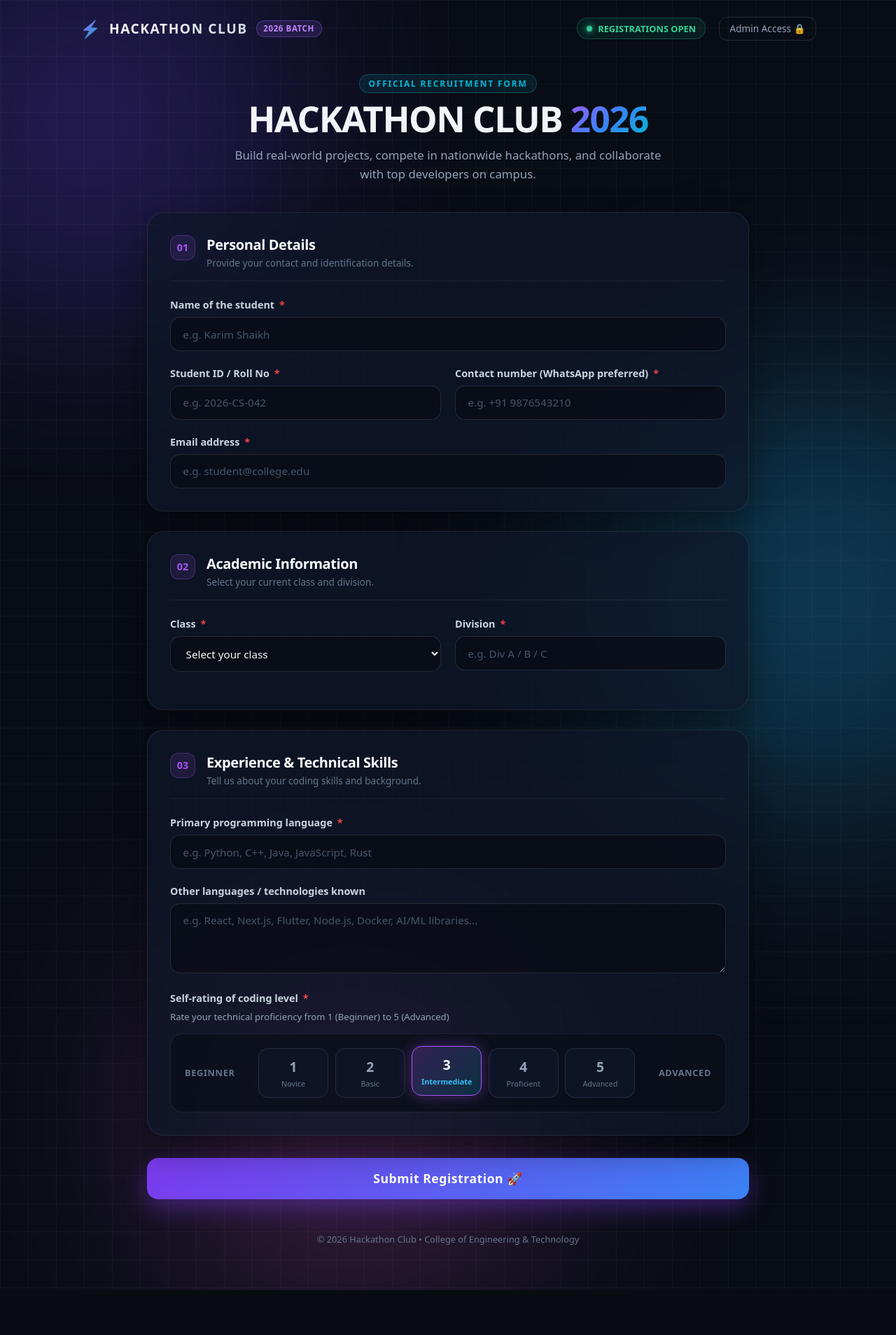
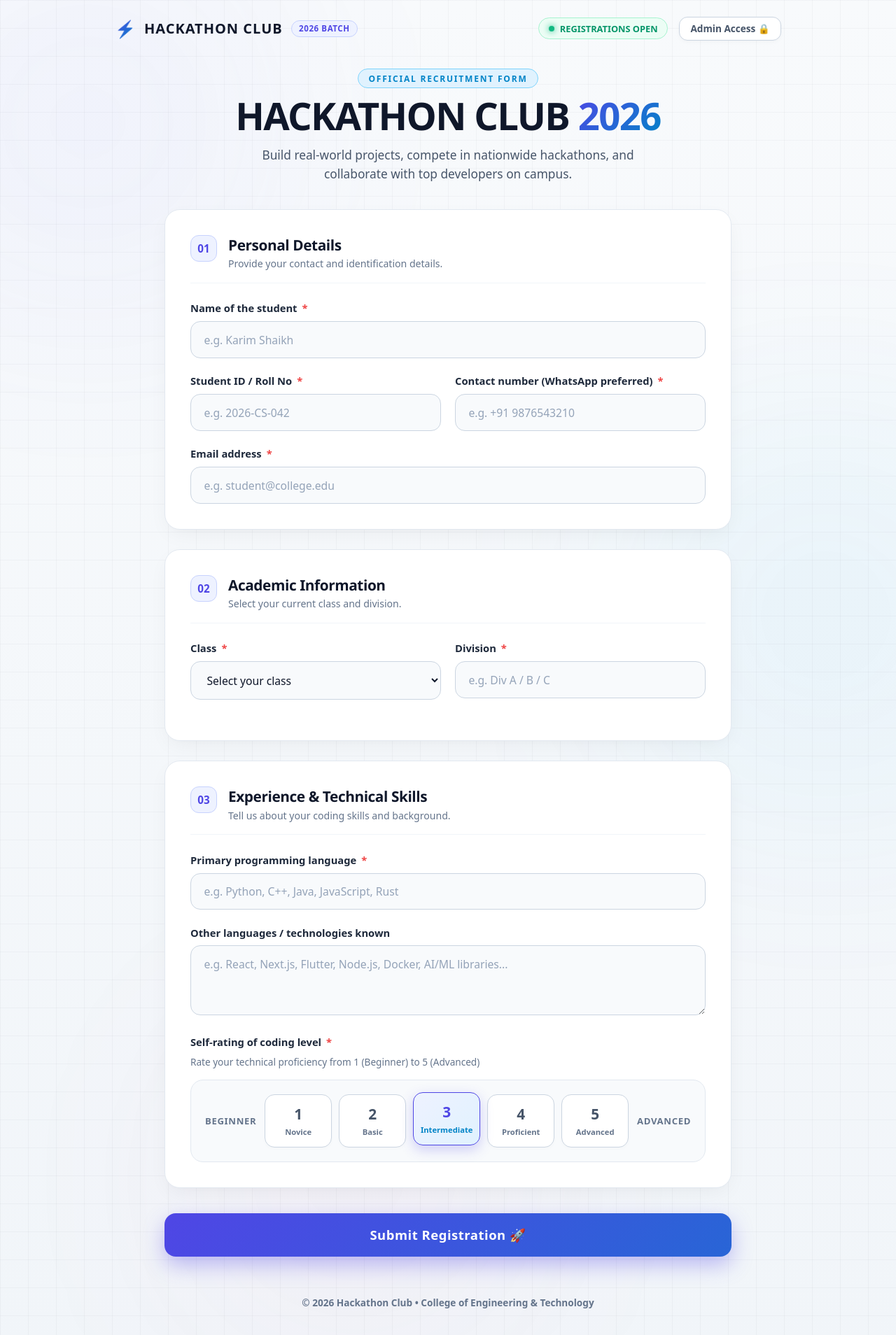
Before and after one commit to karim1556/New-project, a Next.js app: page / in a window 1280 px wide. Shown: the top 1908 px of the page at 70% size. Before the commit the page ends 1844 px from the top, so only its background shows below. Built offline with nearby package versions, Linux system fonts and the light colour scheme.

Commit message:
Enhance UI with clean light-mode aesthetic and ultra usability focus

```diff
--- a/app/globals.css
+++ b/app/globals.css
@@ -914,46 +914,46 @@ button.secondary {
 }
 
 /* ==========================================================================
-   AWWWARDS-LEVEL REGISTRATION PORTAL STYLES (2026 BATCH)
+   AWWWARDS-LEVEL REGISTRATION PORTAL STYLES (2026 BATCH - LIGHT HIGH-USABILITY)
    ========================================================================== */
 
 .reg-page-container {
   min-height: 100vh;
   position: relative;
   overflow-x: hidden;
-  background: #080c14;
-  color: #f1f5f9;
+  background: linear-gradient(180deg, #f8fafc 0%, #f1f5f9 100%);
+  color: #0f172a;
   font-family: system-ui, -apple-system, BlinkMacSystemFont, "Segoe UI", Roboto, sans-serif;
   padding-bottom: 4rem;
 }
 
-/* Ambient Glow & Grid Background */
+/* Ambient Subtle Soft Glow & Grid Background */
 .bg-glow {
   position: absolute;
   border-radius: 50%;
   filter: blur(140px);
-  opacity: 0.35;
+  opacity: 0.6;
   pointer-events: none;
   z-index: 0;
 }
 .bg-glow-1 {
   width: 550px;
   height: 550px;
-  background: radial-gradient(circle, #7c3aed, #4f46e5);
+  background: radial-gradient(circle, rgba(99, 102, 241, 0.15), rgba(79, 70, 229, 0.03));
   top: -100px;
   left: -150px;
 }
 .bg-glow-2 {
   width: 600px;
   height: 600px;
-  background: radial-gradient(circle, #06b6d4, #3b82f6);
+  background: radial-gradient(circle, rgba(14, 165, 233, 0.15), rgba(56, 189, 248, 0.03));
   top: 30%;
   right: -200px;
 }
 .bg-glow-3 {
   width: 500px;
   height: 500px;
-  background: radial-gradient(circle, #ec4899, #8b5cf6);
+  background: radial-gradient(circle, rgba(236, 72, 153, 0.12), rgba(139, 92, 246, 0.03));
   bottom: 0;
   left: 20%;
 }
@@ -961,8 +961,8 @@ button.secondary {
   position: absolute;
   inset: 0;
   background-image:
-    linear-gradient(to right, rgba(255, 255, 255, 0.03) 1px, transparent 1px),
-    linear-gradient(to bottom, rgba(255, 255, 255, 0.03) 1px, transparent 1px);
+    linear-gradient(to right, rgba(15, 23, 42, 0.03) 1px, transparent 1px),
+    linear-gradient(to bottom, rgba(15, 23, 42, 0.03) 1px, transparent 1px);
   background-size: 40px 40px;
   pointer-events: none;
   z-index: 0;
@@ -975,7 +975,7 @@ button.secondary {
   display: flex;
   justify-content: space-between;
   align-items: center;
-  max-width: 1100px;
+  max-width: 1000px;
   margin: 0 auto;
   padding: 1.5rem 1.5rem;
 }
@@ -986,151 +986,151 @@ button.secondary {
 }
 .reg-logo-icon {
   font-size: 1.5rem;
-  background: linear-gradient(135deg, #a855f7, #06b6d4);
+  background: linear-gradient(135deg, #4f46e5, #0284c7);
   -webkit-background-clip: text;
   -webkit-text-fill-color: transparent;
 }
 .reg-logo-text {
-  font-weight: 800;
-  font-size: 1.2rem;
-  letter-spacing: 0.08em;
-  background: linear-gradient(135deg, #ffffff, #cbd5e1);
-  -webkit-background-clip: text;
-  -webkit-text-fill-color: transparent;
+  font-weight: 900;
+  font-size: 1.25rem;
+  letter-spacing: 0.05em;
+  color: #0f172a;
 }
 .reg-year-badge {
-  background: rgba(139, 92, 246, 0.15);
-  border: 1px solid rgba(139, 92, 246, 0.4);
-  color: #c084fc;
+  background: #eef2ff;
+  border: 1px solid #c7d2fe;
+  color: #4f46e5;
   font-size: 0.72rem;
   font-weight: 700;
-  padding: 0.2rem 0.6rem;
+  padding: 0.2rem 0.65rem;
   border-radius: 20px;
   letter-spacing: 0.05em;
 }
 .reg-header-right {
   display: flex;
   align-items: center;
-  gap: 1.2rem;
+  gap: 1rem;
 }
 .status-indicator {
   display: flex;
   align-items: center;
   gap: 0.5rem;
   font-size: 0.8rem;
-  font-weight: 600;
-  color: #34d399;
-  background: rgba(16, 185, 129, 0.1);
-  border: 1px solid rgba(16, 185, 129, 0.3);
-  padding: 0.35rem 0.8rem;
+  font-weight: 700;
+  color: #059669;
+  background: #ecfdf5;
+  border: 1px solid #a7f3d0;
+  padding: 0.35rem 0.85rem;
   border-radius: 20px;
 }
 .status-dot {
   width: 8px;
   height: 8px;
-  background: #34d399;
+  background: #10b981;
   border-radius: 50%;
-  box-shadow: 0 0 10px #34d399;
+  box-shadow: 0 0 10px #10b981;
   animation: pulse-dot 2s infinite;
 }
 @keyframes pulse-dot {
   0%, 100% { transform: scale(1); opacity: 1; }
-  50% { transform: scale(1.4); opacity: 0.6; }
+  50% { transform: scale(1.3); opacity: 0.6; }
 }
 .admin-login-ghost {
   font-size: 0.85rem;
-  color: #94a3b8;
-  border: 1px solid rgba(255, 255, 255, 0.12);
-  padding: 0.4rem 0.9rem;
+  font-weight: 600;
+  color: #475569;
+  background: #ffffff;
+  border: 1px solid #cbd5e1;
+  padding: 0.4rem 0.95rem;
   border-radius: 12px;
   transition: all 0.25s ease;
+  box-shadow: 0 2px 6px rgba(0,0,0,0.03);
 }
 .admin-login-ghost:hover {
-  color: #fff;
-  border-color: rgba(255, 255, 255, 0.3);
-  background: rgba(255, 255, 255, 0.05);
+  color: #4f46e5;
+  border-color: #6366f1;
+  background: #eef2ff;
 }
 
 /* Main Container */
 .reg-main-wrapper {
   position: relative;
   z-index: 10;
-  max-width: 900px;
-  margin: 1.5rem auto 0 auto;
+  max-width: 850px;
+  margin: 1rem auto 0 auto;
   padding: 0 1.25rem;
 }
 
 /* Hero Section */
 .reg-hero-banner {
   text-align: center;
-  margin-bottom: 2.5rem;
+  margin-bottom: 2.25rem;
 }
 .hero-eyebrow {
   display: inline-block;
   font-size: 0.75rem;
-  font-weight: 700;
+  font-weight: 800;
   letter-spacing: 0.15em;
-  color: #06b6d4;
+  color: #0284c7;
   text-transform: uppercase;
-  margin-bottom: 0.5rem;
-  background: rgba(6, 182, 212, 0.1);
-  border: 1px solid rgba(6, 182, 212, 0.3);
-  padding: 0.25rem 0.8rem;
+  margin-bottom: 0.6rem;
+  background: #e0f2fe;
+  border: 1px solid #7dd3fc;
+  padding: 0.3rem 0.9rem;
   border-radius: 20px;
 }
 .hero-title {
-  font-size: clamp(2rem, 5vw, 3.2rem);
+  font-size: clamp(2.2rem, 5vw, 3.4rem);
   font-weight: 900;
   line-height: 1.1;
   letter-spacing: -0.03em;
+  color: #0f172a;
   margin-bottom: 0.75rem;
 }
 .hero-gradient-text {
-  background: linear-gradient(135deg, #a855f7 0%, #3b82f6 50%, #06b6d4 100%);
+  background: linear-gradient(135deg, #4f46e5 0%, #0284c7 100%);
   -webkit-background-clip: text;
   -webkit-text-fill-color: transparent;
 }
 .hero-sub {
-  font-size: 1.05rem;
-  color: #94a3b8;
+  font-size: 1.08rem;
+  color: #475569;
   max-width: 620px;
   margin: 0 auto;
   line-height: 1.6;
 }
 
-/* Glassmorphic Form Cards */
+/* Crisp Clean Light Form Cards */
 .form-section-card {
-  background: rgba(15, 23, 42, 0.7);
-  backdrop-filter: blur(24px);
-  -webkit-backdrop-filter: blur(24px);
-  border: 1px solid rgba(255, 255, 255, 0.08);
-  border-radius: 24px;
-  padding: 2rem;
+  background: #ffffff;
+  border: 1px solid #e2e8f0;
+  border-radius: 22px;
+  padding: 2.25rem;
   margin-bottom: 1.75rem;
-  box-shadow: 0 20px 50px rgba(0, 0, 0, 0.4);
-  transition: border-color 0.3s ease, box-shadow 0.3s ease;
+  box-shadow: 0 10px 30px -5px rgba(0, 0, 0, 0.05), 0 4px 12px -2px rgba(0, 0, 0, 0.02);
+  transition: all 0.3s ease;
 }
 .form-section-card:hover {
-  border-color: rgba(139, 92, 246, 0.3);
-  box-shadow: 0 20px 50px rgba(124, 58, 237, 0.12);
+  border-color: #c7d2fe;
+  box-shadow: 0 15px 35px -5px rgba(99, 102, 241, 0.12);
 }
 
 .section-header {
   display: flex;
   align-items: flex-start;
   gap: 1rem;
-  margin-bottom: 1.5rem;
-  padding-bottom: 1rem;
-  border-bottom: 1px solid rgba(255, 255, 255, 0.06);
+  margin-bottom: 1.6rem;
+  padding-bottom: 1.1rem;
+  border-bottom: 1px solid #f1f5f9;
 }
 .section-num {
-  font-size: 0.9rem;
+  font-size: 0.95rem;
   font-weight: 800;
-  color: #a855f7;
-  background: rgba(168, 85, 247, 0.12);
-  border: 1px solid rgba(168, 85, 247, 0.3);
-  width: 36px;
-  height: 36px;
+  color: #4f46e5;
+  background: #eef2ff;
+  border: 1.5px solid #c7d2fe;
+  width: 38px;
+  height: 38px;
   border-radius: 12px;
   display: flex;
   align-items: center;
@@ -1138,19 +1138,19 @@ button.secondary {
   flex-shrink: 0;
 }
 .section-title {
-  font-size: 1.25rem;
-  font-weight: 700;
-  color: #f8fafc;
+  font-size: 1.3rem;
+  font-weight: 800;
+  color: #0f172a;
 }
 .section-desc {
-  font-size: 0.85rem;
+  font-size: 0.88rem;
   color: #64748b;
   margin-top: 0.2rem;
 }
 
 /* Fields & Layout */
 .field-group {
-  margin-bottom: 1.35rem;
+  margin-bottom: 1.4rem;
 }
 .field-group:last-child {
   margin-bottom: 0;
@@ -1167,10 +1167,10 @@ button.secondary {
 }
 .field-label {
   display: block;
-  font-size: 0.9rem;
-  font-weight: 600;
-  color: #cbd5e1;
-  margin-bottom: 0.5rem;
+  font-size: 0.92rem;
+  font-weight: 700;
+  color: #1e293b;
+  margin-bottom: 0.55rem;
 }
 .req-star {
   color: #ef4444;
@@ -1181,40 +1181,41 @@ button.secondary {
 .reg-select,
 .reg-textarea {
   width: 100%;
-  background: rgba(8, 12, 20, 0.7);
-  border: 1px solid rgba(255, 255, 255, 0.12);
+  background: #f8fafc;
+  border: 1.5px solid #cbd5e1;
   border-radius: 14px;
-  padding: 0.85rem 1.1rem;
-  font-size: 0.95rem;
-  color: #f8fafc;
+  padding: 0.9rem 1.15rem;
+  font-size: 0.98rem;
+  color: #0f172a;
   outline: none;
   transition: all 0.25s ease;
+  font-family: inherit;
 }
 .reg-input::placeholder,
 .reg-textarea::placeholder {
-  color: #475569;
+  color: #94a3b8;
 }
 .reg-input:focus,
 .reg-select:focus,
 .reg-textarea:focus {
-  border-color: #a855f7;
-  background: rgba(15, 23, 42, 0.9);
-  box-shadow: 0 0 0 4px rgba(168, 85, 247, 0.18);
-}
-
-/* Self-Rating Coding Level Component (Google Form Style Cyber Scale) */
+  border-color: #6366f1;
+  background: #ffffff;
+  box-shadow: 0 0 0 4px rgba(99, 102, 241, 0.15);
+}
+
+/* Self-Rating Coding Level Component (Google Form Style Clean Rating Scale) */
 .rating-help-text {
-  font-size: 0.82rem;
-  color: #94a3b8;
-  margin-bottom: 0.9rem;
+  font-size: 0.85rem;
+  color: #64748b;
+  margin-bottom: 1rem;
 }
 .rating-scale-container {
   display: flex;
   align-items: center;
   justify-content: space-between;
   gap: 0.75rem;
-  background: rgba(8, 12, 20, 0.6);
-  border: 1px solid rgba(255, 255, 255, 0.08);
+  background: #f8fafc;
+  border: 1.5px solid #e2e8f0;
   border-radius: 18px;
   padding: 1.25rem 1.25rem;
 }
@@ -1225,8 +1226,8 @@ button.secondary {
   }
 }
 .rating-endpoint {
-  font-size: 0.8rem;
-  font-weight: 700;
+  font-size: 0.82rem;
+  font-weight: 800;
   color: #64748b;
   text-transform: uppercase;
   letter-spacing: 0.05em;
@@ -1234,7 +1235,7 @@ button.secondary {
 }
 .rating-options {
   display: flex;
-  gap: 0.6rem;
+  gap: 0.65rem;
   flex: 1;
   justify-content: center;
 }
@@ -1254,129 +1255,130 @@ button.secondary {
   flex-direction: column;
   align-items: center;
   justify-content: center;
-  padding: 0.75rem 0.5rem;
-  background: rgba(15, 23, 42, 0.8);
-  border: 1px solid rgba(255, 255, 255, 0.1);
+  padding: 0.85rem 0.5rem;
+  background: #ffffff;
+  border: 1.5px solid #cbd5e1;
   border-radius: 14px;
   transition: all 0.25s cubic-bezier(0.4, 0, 0.2, 1);
+  box-shadow: 0 2px 5px rgba(0,0,0,0.02);
 }
 .rating-num {
-  font-size: 1.2rem;
+  font-size: 1.3rem;
+  font-weight: 900;
+  color: #475569;
+}
+.rating-lbl {
+  font-size: 0.7rem;
+  font-weight: 600;
+  color: #64748b;
+  margin-top: 0.25rem;
+}
+.rating-chip:hover .rating-box {
+  border-color: #6366f1;
+  background: #eef2ff;
+  transform: translateY(-2px);
+}
+.rating-radio:checked + .rating-box {
+  background: linear-gradient(135deg, #eef2ff, #e0f2fe);
+  border-color: #4f46e5;
+  box-shadow: 0 6px 18px rgba(79, 70, 229, 0.25);
+  transform: translateY(-3px);
+}
+.rating-radio:checked + .rating-box .rating-num {
+  color: #4f46e5;
+}
+.rating-radio:checked + .rating-box .rating-lbl {
+  color: #0284c7;
   font-weight: 800;
-  color: #94a3b8;
-}
-.rating-lbl {
-  font-size: 0.68rem;
-  color: #64748b;
-  margin-top: 0.2rem;
-}
-.rating-chip:hover .rating-box {
-  border-color: rgba(168, 85, 247, 0.5);
-  transform: translateY(-2px);
-}
-.rating-radio:checked + .rating-box {
-  background: linear-gradient(135deg, rgba(168, 85, 247, 0.25), rgba(6, 182, 212, 0.2));
-  border-color: #a855f7;
-  box-shadow: 0 0 20px rgba(168, 85, 247, 0.35);
-  transform: translateY(-3px);
-}
-.rating-radio:checked + .rating-box .rating-num {
-  color: #ffffff;
-}
-.rating-radio:checked + .rating-box .rating-lbl {
-  color: #38bdf8;
-  font-weight: 700;
 }
 
 /* Submit Button */
 .form-submit-row {
-  margin-top: 2rem;
+  margin-top: 2.25rem;
   text-align: center;
 }
 .btn-submit-cyber {
   width: 100%;
-  padding: 1.1rem 2rem;
-  font-size: 1.1rem;
+  padding: 1.15rem 2rem;
+  font-size: 1.15rem;
   font-weight: 800;
   letter-spacing: 0.03em;
   color: #ffffff;
-  background: linear-gradient(135deg, #7c3aed 0%, #3b82f6 50%, #06b6d4 100%);
+  background: linear-gradient(135deg, #4f46e5 0%, #0284c7 100%);
   background-size: 200% 200%;
   border: none;
   border-radius: 16px;
   cursor: pointer;
-  box-shadow: 0 12px 35px rgba(124, 58, 237, 0.4);
+  box-shadow: 0 12px 30px rgba(79, 70, 229, 0.35);
   transition: all 0.3s ease;
 }
 .btn-submit-cyber:hover {
   transform: translateY(-3px);
-  box-shadow: 0 18px 45px rgba(124, 58, 237, 0.55);
+  box-shadow: 0 18px 40px rgba(79, 70, 229, 0.45);
   background-position: right center;
 }
 
 /* Error Banner */
 .error-banner {
-  background: rgba(239, 68, 68, 0.15);
-  border: 1px solid rgba(239, 68, 68, 0.4);
-  color: #f87171;
-  padding: 0.85rem 1.25rem;
+  background: #fef2f2;
+  border: 1px solid #fca5a5;
+  color: #dc2626;
+  padding: 0.9rem 1.3rem;
   border-radius: 14px;
-  margin-bottom: 1.5rem;
-  font-size: 0.9rem;
-  font-weight: 600;
+  margin-bottom: 1.75rem;
+  font-size: 0.92rem;
+  font-weight: 700;
 }
 
 /* THANK YOU CONFIRMATION SCREEN */
 .thankyou-card {
-  background: rgba(15, 23, 42, 0.85);
-  backdrop-filter: blur(28px);
-  -webkit-backdrop-filter: blur(28px);
-  border: 1px solid rgba(168, 85, 247, 0.3);
+  background: #ffffff;
+  border: 1px solid #e2e8f0;
   border-radius: 28px;
-  padding: 3rem 2.25rem;
+  padding: 3.25rem 2.25rem;
   text-align: center;
-  box-shadow: 0 25px 60px rgba(0, 0, 0, 0.5), 0 0 40px rgba(168, 85, 247, 0.15);
+  box-shadow: 0 20px 50px rgba(0, 0, 0, 0.08);
   max-width: 720px;
   margin: 2rem auto;
 }
 .thankyou-badge-wrap {
-  width: 80px;
-  height: 80px;
-  background: linear-gradient(135deg, rgba(168, 85, 247, 0.2), rgba(16, 185, 129, 0.2));
-  border: 2px solid #34d399;
+  width: 84px;
+  height: 84px;
+  background: #ecfdf5;
+  border: 3px solid #10b981;
   border-radius: 50%;
   display: flex;
   align-items: center;
   justify-content: center;
   margin: 0 auto 1.5rem auto;
-  box-shadow: 0 0 30px rgba(52, 211, 153, 0.4);
+  box-shadow: 0 0 25px rgba(16, 185, 129, 0.3);
 }
 .thankyou-icon {
-  font-size: 2.5rem;
+  font-size: 2.6rem;
 }
 .thankyou-title {
-  font-size: 2.2rem;
+  font-size: 2.25rem;
   font-weight: 900;
-  color: #f8fafc;
+  color: #0f172a;
   margin-bottom: 0.6rem;
 }
 .thankyou-subtitle {
-  font-size: 1.05rem;
-  color: #94a3b8;
+  font-size: 1.08rem;
+  color: #475569;
   max-width: 540px;
   margin: 0 auto 2rem auto;
   line-height: 1.6;
 }
 
 .thankyou-details-box {
-  background: rgba(8, 12, 20, 0.6);
-  border: 1px solid rgba(255, 255, 255, 0.08);
+  background: #f8fafc;
+  border: 1px solid #e2e8f0;
   border-radius: 18px;
-  padding: 1.25rem 1.5rem;
+  padding: 1.35rem 1.6rem;
   margin-bottom: 2.25rem;
   display: flex;
   flex-direction: column;
-  gap: 0.85rem;
+  gap: 0.9rem;
   text-align: left;
 }
 .detail-item {
@@ -1387,36 +1389,36 @@ button.secondary {
   gap: 0.5rem;
 }
 .detail-label {
-  font-size: 0.85rem;
+  font-size: 0.88rem;
   color: #64748b;
-  font-weight: 600;
+  font-weight: 700;
 }
 .detail-status-pill {
   font-size: 0.78rem;
-  font-weight: 700;
-  color: #34d399;
-  background: rgba(52, 211, 153, 0.15);
-  border: 1px solid rgba(52, 211, 153, 0.3);
-  padding: 0.25rem 0.75rem;
+  font-weight: 800;
+  color: #059669;
+  background: #ecfdf5;
+  border: 1px solid #a7f3d0;
+  padding: 0.3rem 0.8rem;
   border-radius: 20px;
 }
 .detail-val {
-  font-size: 0.9rem;
-  color: #cbd5e1;
-  font-weight: 500;
+  font-size: 0.92rem;
+  color: #1e293b;
+  font-weight: 600;
 }
 
 /* CONTACTS SECTION WITH 2 WHATSAPP BUTTONS */
 .contacts-section {
-  border-top: 1px solid rgba(255, 255, 255, 0.08);
-  padding-top: 1.75rem;
+  border-top: 1px solid #f1f5f9;
+  padding-top: 1.85rem;
   margin-bottom: 2rem;
 }
 .contacts-title {
-  font-size: 0.95rem;
-  font-weight: 700;
-  color: #cbd5e1;
-  margin-bottom: 1.25rem;
+  font-size: 1rem;
+  font-weight: 800;
+  color: #0f172a;
+  margin-bottom: 1.35rem;
 }
 .contacts-grid {
   display: grid;
@@ -1429,35 +1431,36 @@ button.secondary {
   }
 }
 .contact-card {
-  background: rgba(8, 12, 20, 0.8);
-  border: 1px solid rgba(255, 255, 255, 0.1);
+  background: #f8fafc;
+  border: 1.5px solid #e2e8f0;
   border-radius: 20px;
-  padding: 1.25rem;
+  padding: 1.35rem;
   text-align: left;
   transition: transform 0.25s ease, border-color 0.25s ease;
 }
 .contact-card:hover {
   transform: translateY(-3px);
-  border-color: rgba(34, 197, 94, 0.4);
+  border-color: #25d366;
 }
 .contact-role {
   font-size: 0.72rem;
   font-weight: 800;
-  color: #a855f7;
+  color: #4f46e5;
   text-transform: uppercase;
   letter-spacing: 0.08em;
-  margin-bottom: 0.25rem;
+  margin-bottom: 0.3rem;
 }
 .contact-name {
-  font-size: 1.05rem;
-  font-weight: 700;
-  color: #f8fafc;
+  font-size: 1.1rem;
+  font-weight: 800;
+  color: #0f172a;
   margin-bottom: 0.2rem;
 }
 .contact-phone {
-  font-size: 0.9rem;
-  color: #94a3b8;
-  margin-bottom: 0.85rem;
+  font-size: 0.92rem;
+  color: #64748b;
+  font-weight: 600;
+  margin-bottom: 0.9rem;
 }
 .wa-button {
   display: inline-block;
@@ -1465,25 +1468,25 @@ button.secondary {
   text-align: center;
   background: #25d366;
   color: #ffffff;
-  font-weight: 700;
-  font-size: 0.85rem;
-  padding: 0.65rem 0.9rem;
+  font-weight: 800;
+  font-size: 0.88rem;
+  padding: 0.75rem 0.9rem;
   border-radius: 12px;
   transition: all 0.25s ease;
-  box-shadow: 0 4px 15px rgba(37, 211, 102, 0.3);
+  box-shadow: 0 4px 12px rgba(37, 211, 102, 0.25);
 }
 .wa-button:hover {
   background: #20ba5a;
   transform: scale(1.02);
-  box-shadow: 0 6px 20px rgba(37, 211, 102, 0.45);
+  box-shadow: 0 6px 18px rgba(37, 211, 102, 0.35);
 }
 .wa-button-alt {
   background: #0284c7;
-  box-shadow: 0 4px 15px rgba(2, 132, 199, 0.3);
+  box-shadow: 0 4px 12px rgba(2, 132, 199, 0.25);
 }
 .wa-button-alt:hover {
   background: #0369a1;
-  box-shadow: 0 6px 20px rgba(2, 132, 199, 0.45);
+  box-shadow: 0 6px 18px rgba(2, 132, 199, 0.35);
 }
 
 .thankyou-actions {
@@ -1493,37 +1496,39 @@ button.secondary {
 }
 .btn-secondary-glow {
   display: inline-block;
-  background: rgba(255, 255, 255, 0.06);
-  border: 1px solid rgba(255, 255, 255, 0.15);
-  color: #f8fafc;
-  font-size: 0.9rem;
-  font-weight: 600;
-  padding: 0.75rem 1.5rem;
+  background: #ffffff;
+  border: 1.5px solid #cbd5e1;
+  color: #0f172a;
+  font-size: 0.92rem;
+  font-weight: 700;
+  padding: 0.8rem 1.6rem;
   border-radius: 14px;
   transition: all 0.25s ease;
+  box-shadow: 0 2px 6px rgba(0,0,0,0.03);
 }
 .btn-secondary-glow:hover {
-  background: rgba(255, 255, 255, 0.12);
-  border-color: rgba(255, 255, 255, 0.3);
+  background: #f8fafc;
+  border-color: #4f46e5;
+  color: #4f46e5;
 }
 
 /* Admin Rating Badge & Tag */
 .rating-badge {
-  background: rgba(168, 85, 247, 0.15);
-  border: 1px solid rgba(168, 85, 247, 0.35);
-  color: #c084fc;
-  font-size: 0.8rem;
+  background: #eef2ff;
+  border: 1px solid #c7d2fe;
+  color: #4f46e5;
+  font-size: 0.82rem;
+  font-weight: 800;
+  padding: 0.25rem 0.65rem;
+  border-radius: 12px;
+}
+.pill-tag {
+  background: #e0f2fe;
+  border: 1px solid #7dd3fc;
+  color: #0284c7;
+  font-size: 0.82rem;
   font-weight: 700;
   padding: 0.25rem 0.6rem;
-  border-radius: 12px;
-}
-.pill-tag {
-  background: rgba(6, 182, 212, 0.15);
-  border: 1px solid rgba(6, 182, 212, 0.35);
-  color: #38bdf8;
-  font-size: 0.8rem;
-  font-weight: 600;
-  padding: 0.2rem 0.55rem;
   border-radius: 10px;
 }
 
@@ -1534,7 +1539,7 @@ button.secondary {
 @keyframes fadeInUp {
   from {
     opacity: 0;
-    transform: translateY(30px);
+    transform: translateY(25px);
   }
   to {
     opacity: 1;
@@ -1546,7 +1551,8 @@ button.secondary {
   position: relative;
   z-index: 10;
   text-align: center;
-  font-size: 0.8rem;
+  font-size: 0.85rem;
+  font-weight: 600;
   color: #64748b;
-  margin-top: 3rem;
-}
+  margin-top: 3.5rem;
+}
```
